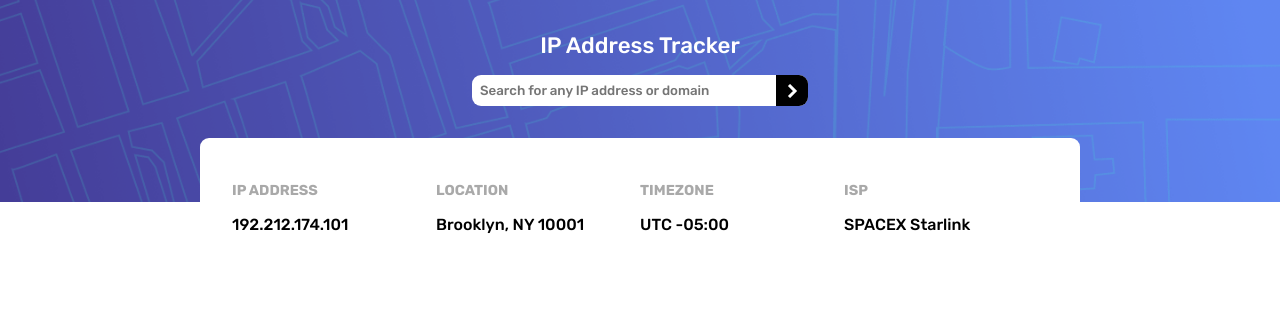
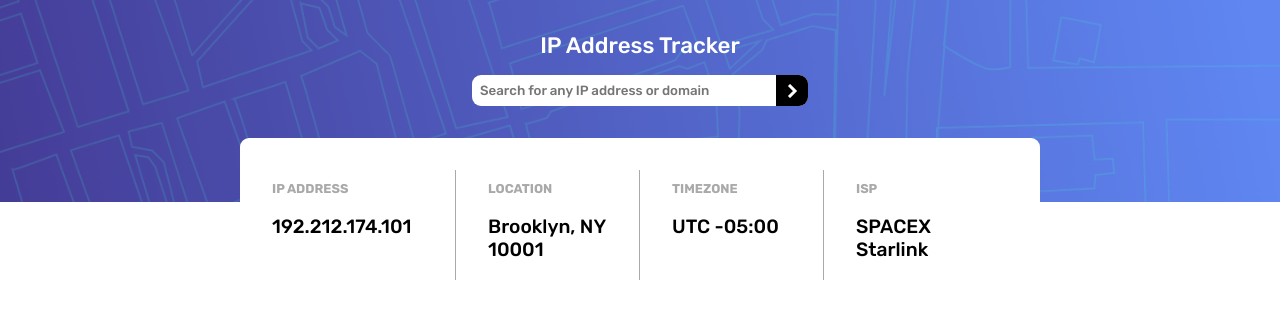
Before and after one commit to jacky-ui/ip-address-tracker, a React (Create React App) app: page / in a window 1280 px wide. Shown: the top 318 px of the page. Built offline with nearby package versions, Linux system fonts and the light colour scheme.

Commit message:
looks good on desktop. only thing I don't like is the border

```diff
--- a/src/components/LocationBar/LocationBar.css
+++ b/src/components/LocationBar/LocationBar.css
@@ -6,17 +6,54 @@
   background-color: #FFFFFF;
   border-radius: 9px;
   margin: auto;
-  width: 80%;
-  max-width: 55rem;
+  max-width: 50rem;
   margin-top: -4rem;
   padding: 2rem;
   display: flex;
-  justify-content: space-around;
+}
+@media screen and (max-width: 760px) {
+  .locationBar {
+    flex-direction: column;
+  }
 }
 .locationBar div {
   width: 25%;
 }
 .locationBar__title {
-  font-size: 0.9rem;
+  font-size: 0.8rem;
   color: #A9A9A9;
+}
+.locationBar__text {
+  font-size: 1.2rem;
+}
+
+.padding-border-right {
+  padding-right: 2rem;
+  border-right: 1px solid #A9A9A9;
+}
+@media screen and (max-width: 760px) {
+  .padding-border-right {
+    padding: unset;
+    border: unset;
+  }
+}
+
+.padding-border-middle {
+  padding: 0 2rem;
+  border-right: 1px solid #A9A9A9;
+}
+@media screen and (max-width: 760px) {
+  .padding-border-middle {
+    padding: unset;
+    border: unset;
+  }
+}
+
+.padding-all {
+  padding: 0 2rem;
+}
+@media screen and (max-width: 760px) {
+  .padding-all {
+    padding: unset;
+  }
 }/*# sourceMappingURL=LocationBar.css.map */
--- a/src/components/LocationBar/LocationBar.js
+++ b/src/components/LocationBar/LocationBar.js
@@ -4,19 +4,19 @@ function LocationBar() {
     return(
         <>
             <section className='locationBar'>
-                <div>
+                <div className='padding-border-right'>
                     <h2 className='locationBar__title'>IP ADDRESS</h2>
                     <p className='locationBar__text'>192.212.174.101</p>
                 </div>
-                <div>
+                <div className='padding-border-middle'>
                     <h2 className='locationBar__title'>LOCATION</h2>
                     <p className='locationBar__text'>Brooklyn, NY 10001</p>
                 </div>
-                <div>
+                <div className='padding-border-middle'>
                     <h2 className='locationBar__title'>TIMEZONE</h2>
                     <p className='locationBar__text'>UTC -05:00</p>
                 </div>
-                <div>
+                <div className='padding-all'>
                     <h2 className='locationBar__title'>ISP</h2>
                     <p className='locationBar__text'>SPACEX Starlink</p>
                 </div>
--- a/src/components/LocationBar/LocationBar.scss
+++ b/src/components/LocationBar/LocationBar.scss
@@ -5,19 +5,53 @@
     background-color: $white;
     border-radius: 9px;
     margin: auto;
-    width: 80%;
-    max-width: 55rem;
+    max-width: 50rem;
     margin-top: -4rem;
     padding: 2rem;
     display: flex;
-    justify-content: space-around;
+
+    @include mobile {
+        flex-direction: column;
+    }
 
     & div {
         width: 25%;
     }
 
     &__title {
-        font-size: 0.9rem;
+        font-size: 0.8rem;
         color: $header;
     }
+
+    &__text {
+        font-size: 1.2rem;
+    }
 }
+
+.padding-border-right {
+    padding-right: 2rem;
+    border-right: 1px solid $header;
+
+    @include mobile {
+        padding: unset;
+        border: unset;
+    }
+}
+
+.padding-border-middle {
+    padding: 0 2rem;
+    border-right: 1px solid $header;
+
+    @include mobile {
+        padding: unset;
+        border: unset;
+    }
+}
+
+.padding-all {
+    padding: 0 2rem;
+
+    @include mobile {
+        padding: unset;
+    }
+}
```
Also changed, not shown: 1 other file (tests, documents, lock files or other folders).
